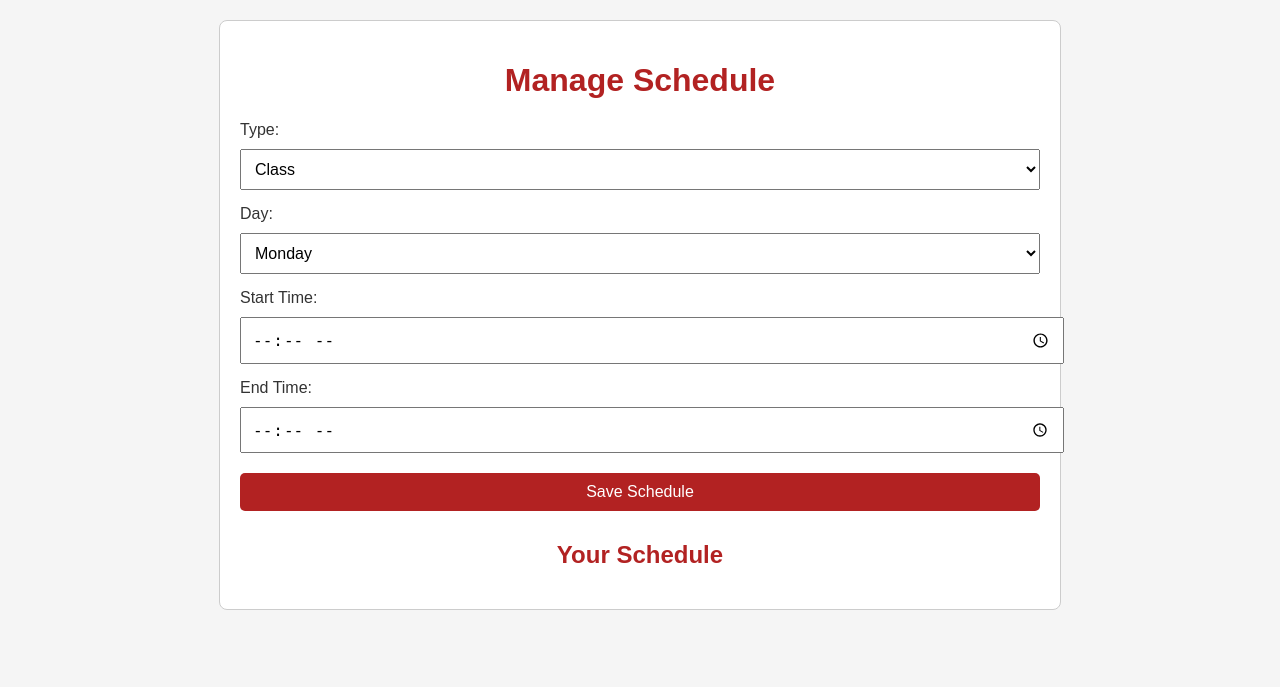
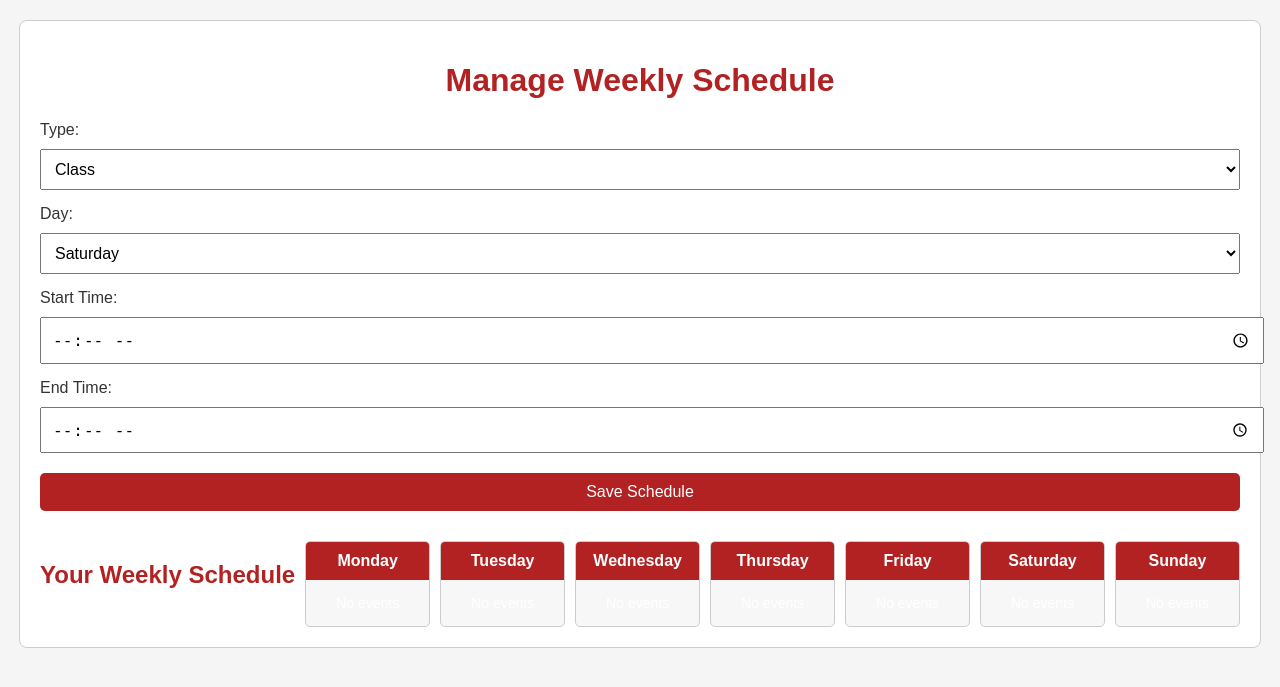
Before and after one commit to 22Fsk/ITCS333-PROJECT, a PHP site: page /schedule.php in a window 1280 px wide. Shown: the top 687 px of the page. Run offline with PHP 8.4, Linux system fonts and the light colour scheme; tables that the repository leaves empty or names only in its code hold one stand-in row (values such as "Sample post").

Commit message:
schedule

```diff
--- a/schedule.css
+++ b/schedule.css
@@ -1,13 +1,13 @@
 body {
     font-family: Arial, sans-serif;
-    background-color:#f5f5f5;
+    background-color: #f5f5f5;
     color: #333;
     margin: 0;
     padding: 0;
 }
 
 .container {
-    max-width: 800px;
+    max-width: 1200px;
     margin: 20px auto;
     padding: 20px;
     background-color: white;
@@ -17,7 +17,7 @@
 
 h1, h2 {
     text-align: center;
-    color:#B22222;
+    color: #B22222;
 }
 
 .form-group {
@@ -37,7 +37,7 @@
 }
 
 button {
-    background-color:#B22222;
+    background-color: #B22222;
     color: white;
     border: none;
     cursor: pointer;
@@ -45,7 +45,7 @@
 }
 
 button:hover {
-    background-color:#8B0000;
+    background-color: #8B0000;
 }
 
 .schedule {
@@ -59,11 +59,52 @@
 }
 
 .class {
-    background-color: #ffcccc;
+    background-color: #ffcccc; /* Light red for classes */
 }
 
 .office_hour {
-    background-color: #b6b6b6;
+    background-color: #b6b6b6; /* Grey for office hours */
+}
+
+.week-schedule {
+    margin-top: 30px;
+    display: flex;
+    flex-wrap: wrap;
+    gap: 10px;
+}
+
+.day-column {
+    flex: 1;
+    min-width: 120px;
+    background-color: #f7f7f7;
+    border: 1px solid #ccc;
+    border-radius: 5px;
+    overflow: hidden;
+}
+
+.day-header {
+    background-color: #B22222;
+    color: white;
+    padding: 10px;
+    text-align: center;
+    font-weight: bold;
+}
+
+.time-slot {
+    padding: 10px;
+    margin: 5px;
+    border-radius: 5px;
+    color: white;
+    font-size: 14px;
+    text-align: center;
+}
+
+.time-slot.class {
+    background-color: #e2d273; /* Strong red for classes */
+}
+
+.time-slot.office_hour {
+    background-color: #b9b9b9; /* Dark grey for office hours */
 }
 
 .conditional {
@@ -78,10 +119,18 @@
     button {
         font-size: 14px;
     }
+
+    .day-column {
+        min-width: 100px;
+    }
 }
 
 @media (max-width: 480px) {
     input, select, button {
         font-size: 12px;
     }
+
+    .day-column {
+        min-width: 90px;
+    }
 }
--- a/schedule.php
+++ b/schedule.php
@@ -1,6 +1,11 @@
 <?php
 $conn = new mysqli('localhost', 'root', '', 'doctor_schedule');
 
+if ($conn->connect_error) {
+    die("Connection failed: " . $conn->connect_error);
+}
+
+// Insert new schedule entry
 if ($_SERVER['REQUEST_METHOD'] == 'POST') {
     $type = $_POST['type'];
     $course_code = $_POST['course_code'] ?? null;
@@ -18,7 +23,21 @@
     $stmt->bind_param("ssssssss", $type, $course_code, $day, $start_time, $end_time, $classroom, $section, $room);
     $stmt->execute();
     header("Location: schedule.php");
+    exit;
 }
+
+// Fetch existing schedules
+$query = "SELECT * FROM doctor_schedule WHERE doctor_id = 1 ORDER BY day, start_time";
+$result = $conn->query($query);
+
+$schedules = [];
+if ($result->num_rows > 0) {
+    while ($row = $result->fetch_assoc()) {
+        $schedules[$row['day']][] = $row;
+    }
+}
+
+$conn->close();
 ?>
 
 <!DOCTYPE html>
@@ -26,12 +45,13 @@
 <head>
     <meta charset="UTF-8">
     <meta name="viewport" content="width=device-width, initial-scale=1.0">
-    <title>Doctor Schedule</title>
+    <title>Doctor Weekly Schedule</title>
     <link rel="stylesheet" href="schedule.css">
+
 </head>
 <body>
     <div class="container">
-        <h1>Manage Schedule</h1>
+        <h1>Manage Weekly Schedule</h1>
         <form id="schedule-form" action="schedule.php" method="POST">
             <div class="form-group">
                 <label for="type">Type:</label>
@@ -66,13 +86,12 @@
             <div class="form-group">
                 <label for="day">Day:</label>
                 <select id="day" name="day" required>
+                    <option value="Saturday">Saturday</option>
+                    <option value="Sunday">Sunday</option>
                     <option value="Monday">Monday</option>
                     <option value="Tuesday">Tuesday</option>
                     <option value="Wednesday">Wednesday</option>
                     <option value="Thursday">Thursday</option>
-                    <option value="Friday">Friday</option>
-                    <option value="Saturday">Saturday</option>
-                    <option value="Sunday">Sunday</option>
                 </select>
             </div>
 
@@ -89,11 +108,48 @@
             <button type="submit">Save Schedule</button>
         </form>
 
-        <div class="schedule">
-            <h2>Your Schedule</h2>
-            <div id="schedule-display"></div>
+        <div class="week-schedule">
+            <h2>Your Weekly Schedule</h2>
+            <?php
+            $days = ['Monday', 'Tuesday', 'Wednesday', 'Thursday', 'Friday', 'Saturday', 'Sunday'];
+            foreach ($days as $day): ?>
+                <div class="day-column">
+                    <div class="day-header"><?= $day ?></div>
+                    <?php if (isset($schedules[$day])): ?>
+                        <?php foreach ($schedules[$day] as $item): ?>
+                            <div class="time-slot <?= $item['type'] ?>">
+                                <?= $item['start_time'] ?> - <?= $item['end_time'] ?><br>
+                                <?php if ($item['type'] == 'class'): ?>
+                                    <?= $item['course_code'] ?> (<?= $item['section'] ?>)<br>Room: <?= $item['classroom'] ?>
+                                <?php else: ?>
+                                    Office Hour<br>Room: <?= $item['room'] ?>
+                                <?php endif; ?>
+                            </div>
+                        <?php endforeach; ?>
+                    <?php else: ?>
+                        <div class="time-slot">No events</div>
+                    <?php endif; ?>
+                </div>
+            <?php endforeach; ?>
         </div>
     </div>
-    <script src="script.js"></script>
+
+    <script>
+        document.addEventListener("DOMContentLoaded", () => {
+            const typeSelect = document.getElementById("type");
+            const classOptions = document.getElementById("class-options");
+            const officeOptions = document.getElementById("office-options");
+
+            typeSelect.addEventListener("change", () => {
+                if (typeSelect.value === "class") {
+                    classOptions.style.display = "block";
+                    officeOptions.style.display = "none";
+                } else {
+                    classOptions.style.display = "none";
+                    officeOptions.style.display = "block";
+                }
+            });
+        });
+    </script>
 </body>
 </html>
```
